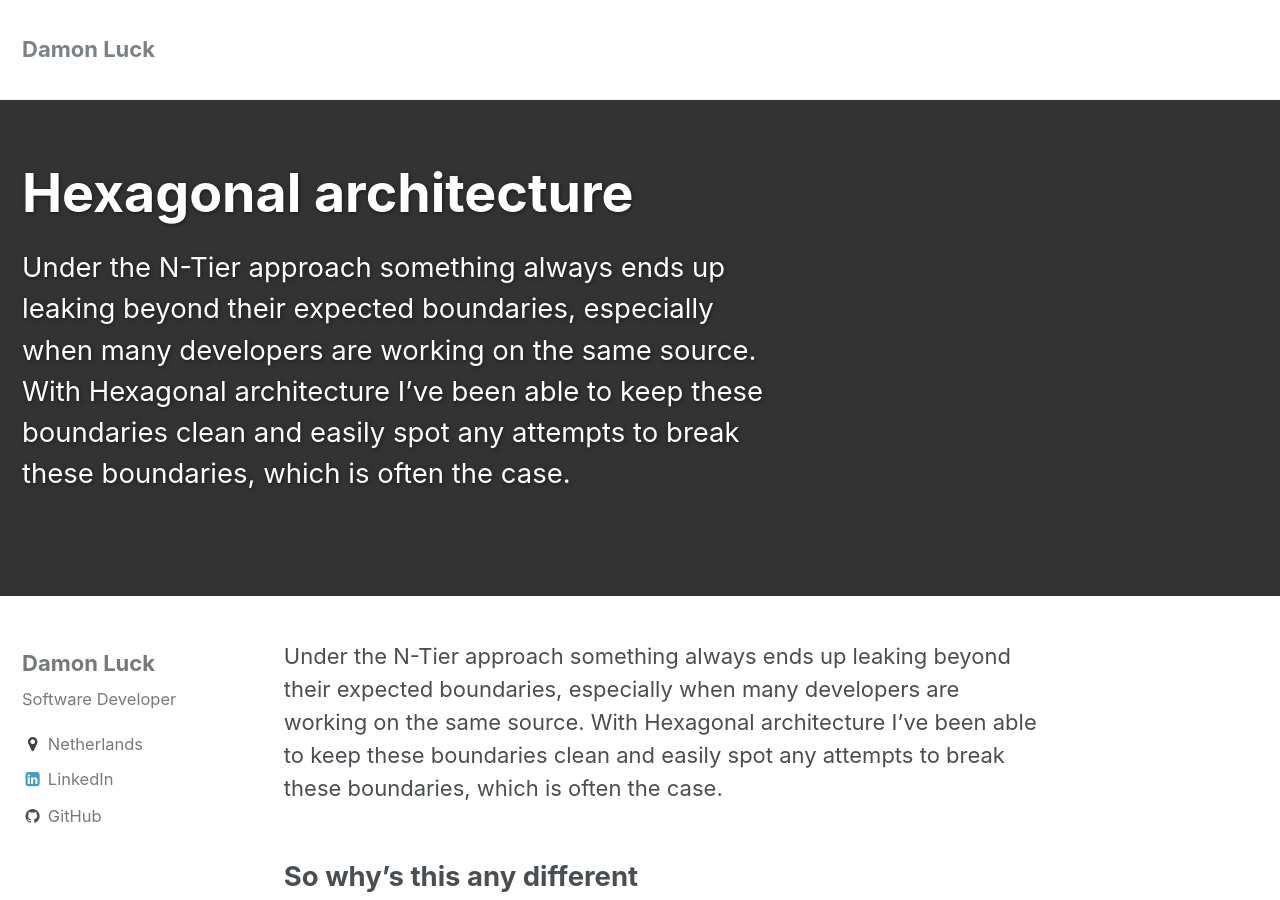
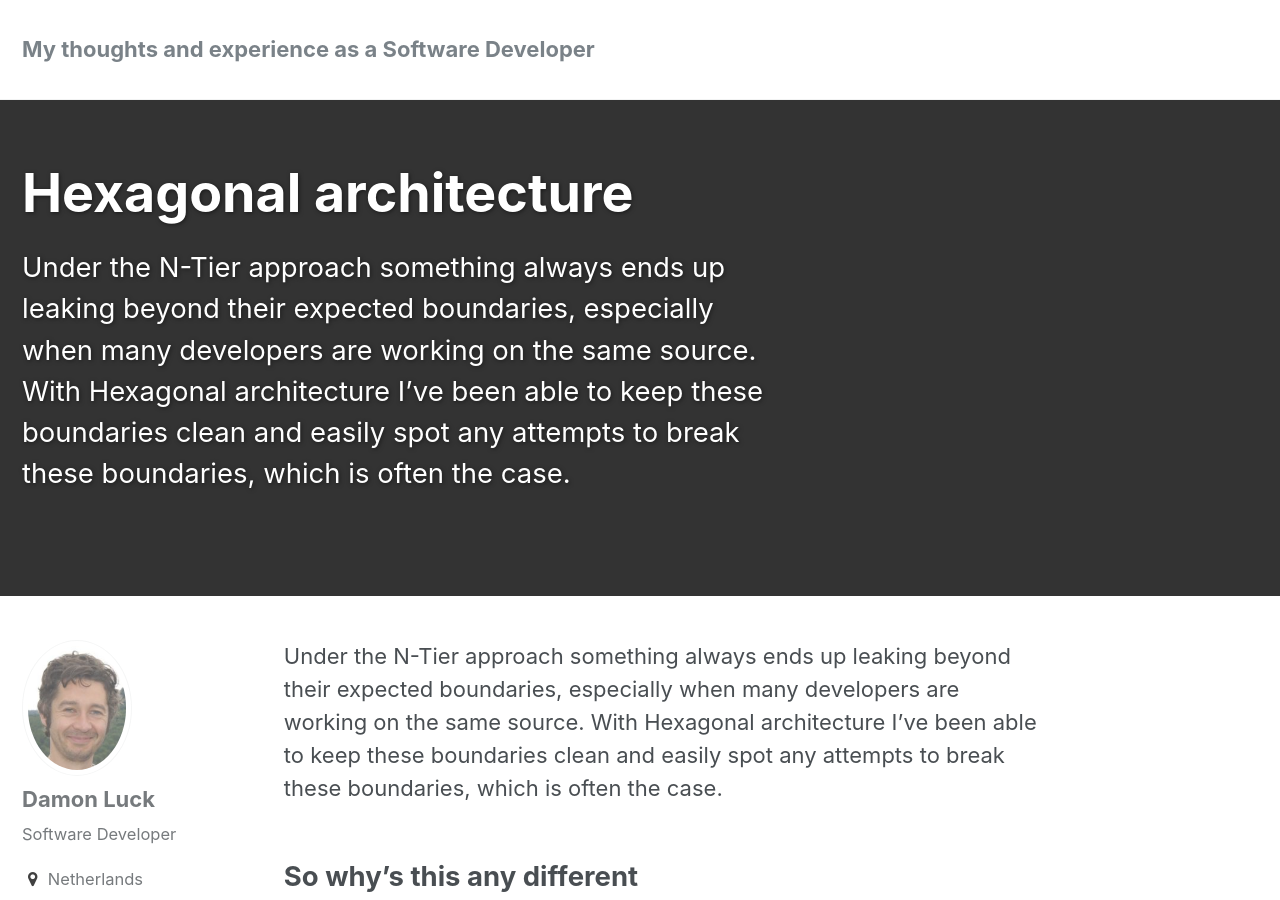
Before and after one commit to DamonLuck/damonluck.github.io, a Jekyll site: the page built from _posts/2017-05-31-hexagonal-architecture.md, in a window 1280 px wide and 900 px high. Built offline with Jekyll 4.4.1, drawn with Linux system fonts in a browser that asks for light colours.

Commit message:
Updated layout

```diff
--- a/_config.yml
+++ b/_config.yml
@@ -7,7 +7,7 @@
 
 # Site Settings
 locale                   : "en"
-title                    : "Damon Luck"
+title                    : "My thoughts and experience as a Software Developer"
 title_separator          : "-"
 name                     : "Damon Luck"
 description              : "Personal blog"
@@ -78,7 +78,7 @@
 # Site Author
 author:
   name             : "Damon Luck"
-  avatar           : # path of avatar image, e.g. "/assets/images/bio-photo.jpg"
+  avatar           : "/assets/img/bio-photo.jpg"
   bio              : "Software Developer"
   location         : "Netherlands"
   email            :
--- a/_posts/2017-05-31-hexagonal-architecture.md
+++ b/_posts/2017-05-31-hexagonal-architecture.md
@@ -2,7 +2,7 @@
 title: Hexagonal architecture
 header:
   overlay_color: "#333"
-categories: Architecture
+tags: Architecture
 ---
 Under the N-Tier approach something always ends up leaking beyond their expected boundaries, especially when many developers are working on the same source. With Hexagonal architecture I've been able to keep these boundaries clean and easily spot any attempts to break these boundaries, which is often the case.
 
@@ -23,11 +23,18 @@
 ### Sounds simple
 After a bit of practice it becomes second nature and I don't always follow these points.
 
+
+{% capture notice-2 %}
 #### Logging
+
  One area where break things is logging, here I implement a static AmbientLogger and add that to an **Infrastructure** project. Core then references this infrastructure project.
 
 The AmbientLogger is actually hidden behind an ISystemNotification interface where I add interfaces to logging, metrics, etc. An instance of ISystemNotification is made available via the static class.
 
+{% endcapture %}
+<div class="notice">{{ notice-2 | markdownify }}</div>
+
+{% capture notice-2 %}
 #### Database transactions
 
 Another area where things get tricky are transactions. Here I have a **secondary interface** used by Core which is in turn triggered by a **primary interface**.
@@ -38,6 +45,9 @@
 
 The end result should have the **primary interface** initialize and commit or rollback the transaction. This transaction must encapsulate DB calls made by the **secondary interface**.
 
+{% endcapture %}
+<div class="notice">{{ notice-2 | markdownify }}</div>
+
 ## Has this created a cleaner architecture?
 In my own experience it has. I've been able to call out developers questionable changes by looking for changes breaking the points listed above.
 
```
Also changed, not shown: _posts/2017-05-30-data-driven-ECS.md (+1 -1 lines), assets/img/bio-photo.JPG (added), screenshot-layouts.png (deleted), screenshot.png (deleted), 2 other files.
